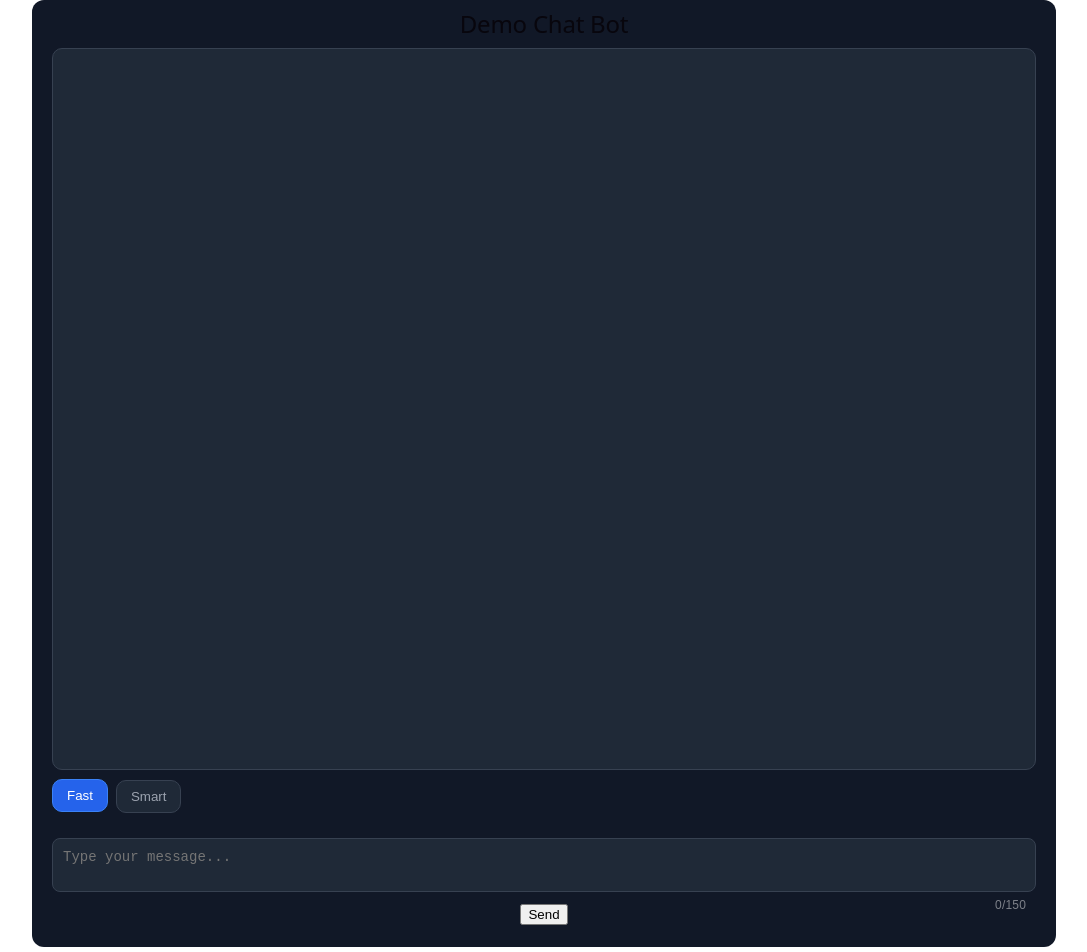
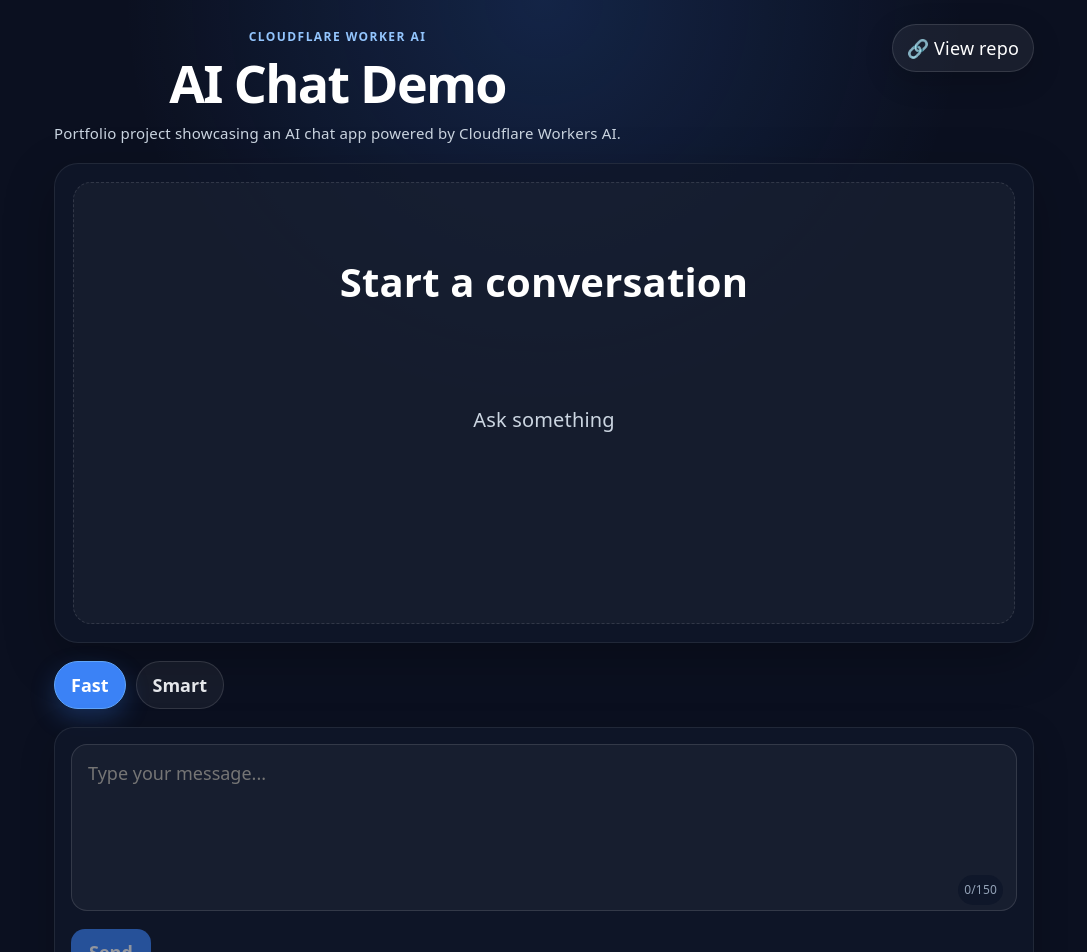
Before and after one commit to Hmm-09876/cloudflare-workers-ai-chat, a React (Vite) app: page / in a window 1280 px wide. Shown: the top 952 px of the page, without its empty margins (96-1183 px from the left). Built offline with nearby package versions, Linux system fonts and the light colour scheme.

Commit message:
0.0.9 updated UI/UX

```diff
--- a/src/components/ChatUI.jsx
+++ b/src/components/ChatUI.jsx
@@ -1,26 +1,74 @@
-// import MessageBubble from "./chat/MessageBubble";
 import ModeToggle from "./chat/ModeToggle";
 import Composer from "./chat/Composer";
 import { styles } from "./chat/styles"
 import MessageList from "./chat/MessageList";
 
-export default function ChatUI(props) {
+export default function ChatUI({
+  messages,
+  input,
+  loading,
+  chatBoxRef,
+  onSend,
+  handleInputChange,
+  handleKeyDown,
+  mode,
+  setMode,
+  maxInputLength,
+}) {
   return (
-    <div style={styles.container}>
-      <h2 style={styles.title}>Demo Chat Bot</h2>
+    // <div style={styles.container}>
+    //   <h2 style={styles.title}>Demo Chat Bot</h2>
 
-      <MessageList messages={props.messages} chatBoxRef={props.chatBoxRef} />
+    //   <MessageList messages={props.messages} chatBoxRef={props.chatBoxRef} />
 
-      <ModeToggle mode={props.mode} setMode={props.setMode} />
+    //   <ModeToggle mode={props.mode} setMode={props.setMode} />
 
-      <Composer
-        input={props.input}
-        handleInputChange={props.handleInputChange}
-        handleKeyDown={props.handleKeyDown}
-        onSend={props.onSend}
-        loading={props.loading}
-        maxInputLength={props.maxInputLength}
-      />
-    </div>
+    //   <Composer
+    //     input={props.input}
+    //     handleInputChange={props.handleInputChange}
+    //     handleKeyDown={props.handleKeyDown}
+    //     onSend={props.onSend}
+    //     loading={props.loading}
+    //     maxInputLength={props.maxInputLength}
+    //   />
+    // </div>
+
+    <main style={styles.page}>
+      <section style={styles.shell}>
+        <div style={styles.topBar}>
+          <div>
+            <p style={styles.kicker}>Cloudflare Worker AI</p>
+            <h1 style={styles.title}>AI Chat Demo</h1>
+            <p style={styles.subtitle}>
+              Portfolio project showcasing an AI chat app powered by Cloudflare Workers AI.
+            </p>
+          </div>
+
+          <a
+            href="https://github.com/Hmm-09876/cloudflare-workers-ai-chat.git"
+            target="_blank"
+            rel="noreferrer"
+            style={styles.repoLink}
+          >
+            🔗 View repo
+          </a>
+        </div>
+
+        <div style={styles.chatBox}>
+          <MessageList messages={messages} chatBoxRef={chatBoxRef} />
+        </div>
+
+        <ModeToggle mode={mode} setMode={setMode} />
+
+        <Composer
+          input={input}
+          loading={loading}
+          onSend={onSend}
+          handleInputChange={handleInputChange}
+          handleKeyDown={handleKeyDown}
+          maxInputLength={maxInputLength}
+        />
+      </section>
+    </main>
   );
 }
--- a/src/components/chat/Composer.jsx
+++ b/src/components/chat/Composer.jsx
@@ -1,4 +1,5 @@
 import { styles } from "./styles"
+import { useRef } from "react";
 
 export default function Composer({
     // messages,
@@ -13,23 +14,66 @@
     maxInputLength,
     handleInputChange,
 }) {
+    // const inputRef = useRef(null);
     return (
+        // <div style={styles.inputWrapper}>
+        //     <textarea
+        //         value={input}
+        //         onChange={handleInputChange}
+        //         onKeyDown={handleKeyDown}
+        //         placeholder="Type your message..."
+        //         style={styles.input}
+        //     />
+
+        //     <div style={styles.counter}>
+        //         {input.length}/{maxInputLength}
+        //     </div>
+
+        //     <button onClick={onSend} disabled={loading} style={styles.button}>
+        //         {loading ? "Thinking..." : "Send"}
+        //     </button>
+        // </div>
+
+        <div style={styles.composer}>
             <div style={styles.inputWrapper}>
                 <textarea
+                    // ref={inputRef}
                     value={input}
                     onChange={handleInputChange}
-                onKeyDown={handleKeyDown}
+                    // onKeyDown={(e) => {
+                    //     handleKeyDown?.(e);
+
+                    //     if (e.key === "Enter" && !e.shiftKey) {
+                    //         setTimeout(() => {
+                    //             inputRef.current?.focus();
+                    //         }, 0);
+                    //     }
+                    // }}
+                    onKeyDown={(handleKeyDown)}
                     placeholder="Type your message..."
+                    rows={4}
+                    disabled={false}
                     style={styles.input}
                 />
 
-            <div style={styles.counter}>
+                <span style={styles.inputCounter}>
                     {input.length}/{maxInputLength}
+                </span>
             </div>
 
-            <button onClick={onSend} disabled={loading} style={styles.button}>
+            <div style={styles.composerFooter}>
+                <button
+                    // type="button"
+                    onClick={onSend}
+                    disabled={loading || !input.trim()}
+                    style={{
+                        ...styles.button,
+                        ...(loading || !input.trim() ? styles.buttonDisabled : {}),
+                    }}
+                >
                     {loading ? "Thinking..." : "Send"}
                 </button>
             </div>
+        </div>
     );
 }
--- a/src/components/chat/MessageList.jsx
+++ b/src/components/chat/MessageList.jsx
@@ -1,11 +1,38 @@
 import MessageBubble from "./MessageBubble";
 import { styles } from "./styles";
+import { useEffect } from "react";
 
 export default function MessageList({ messages, chatBoxRef }) {
+    useEffect(() => {
+        if (chatBoxRef.current) {
+            chatBoxRef.current.scrollTo({
+                top: chatBoxRef.current.scrollHeight,
+                behavior: "smooth",
+            });
+        }
+    }, [messages]);
+
+    if (!messages.length) {
+        return (
+            <div style={styles.emptyState}>
+                <h3 style={styles.emptyTitle}>Start a conversation</h3>
+                <p style={styles.emptyText}>
+                    Ask something
+                </p>
+            </div>
+        )
+    }
+
     return (
-        <div style={styles.chatBox} ref={chatBoxRef}>
+        // <div style={styles.chatBox} ref={chatBoxRef}>
+        //     {messages.map((msg, i) => (
+        //         <MessageBubble key={i} msg={msg} />
+        //     ))}
+        // </div>
+
+        <div ref={chatBoxRef} style={styles.messageList}>
             {messages.map((msg, i) => (
-                <MessageBubble key={i} msg={msg} />
+                <MessageBubble key={`${msg.role}-${i}`} msg={msg} />
             ))}
         </div>
     );
--- a/src/components/chat/ModeToggle.jsx
+++ b/src/components/chat/ModeToggle.jsx
@@ -1,14 +1,15 @@
 import { styles } from "./styles"
 
-export default function ModeToggle({ mode, setMode}) {
+export default function ModeToggle({ mode, setMode }) {
     return (
         <div style={styles.modeRow}>
             <button
                 onClick={() => setMode("fast")}
                 style={{
                     ...styles.modeButton,
-                    ...(mode === "fast" ? styles.modeButtonActive : {})
-                }}>
+                    ...(mode === "fast" ? styles.modeButtonActive : {}),
+                }}
+            >
                 Fast
             </button>
             <button
--- a/src/components/chat/styles.ts
+++ b/src/components/chat/styles.ts
@@ -1,102 +1,264 @@
 export const styles = {
-  container: {
-    width: "80vw",
-    margin: "0 auto",
-    fontFamily: "Arial, sans-serif",
+  page: {
+    minHeight: "100vh",
+    padding: "24px",
+    background:
+      "radial-gradient(circle at top, rgba(59, 130, 246, 0.18), transparent 35%), #0b1020",
+    color: "#e5e7eb",
     display: "flex",
     flexDirection: "column",
-    backgroundColor: "#111827",
-    padding: 20,
-    borderRadius: 12,
-    color: "#fff",
-    height: "100%",
-    boxSizing: "border-box",
+    overflowX: "auto",
+  },
+
+  shell: {
+    flex: 1,
+    minHeight: 0,
+    width: "980px",
+    maxWidth: "100%",
+    margin: "0 auto",
+    display: "flex",
+    flexDirection: "column",
+    gap: "18px",
+  },
+
+  topBar: {
+    display: "flex",
+    justifyContent: "space-between",
+    alignItems: "flex-start",
+    gap: "16px",
+    flexWrap: "wrap",
+  },
+
+///////////////////////////////////////////////////////////////////////////////////////////////////////
+
+  kicker: {
+    margin: "0 0 6px",
+    fontSize: "12px",
+    fontWeight: 700,
+    letterSpacing: "0.12em",
+    textTransform: "uppercase",
+    color: "#93c5fd",
   },
 
   title: {
-    textAlign: "center",
-    marginBottom: 10,
-    marginTop: -10,
+    margin: 0,
+    fontSize: "clamp(32px, 5vw, 52px)",
+    lineHeight: 1.05,
+    fontWeight: 800,
+    color: "#ffffff",
+    // textAlign: "center",
+    // marginBottom: 10,
+    // marginTop: -10,
+  },
+
+  subtitle: {
+    margin: "10px 0 0",
+    maxWidth: "680px",
+    fontSize: "15px",
+    lineHeight: 1.6,
+    color: "#cbd5e1",
+  },
+
+  repoLink: {
+    display: "inline-flex",
+    alignItems: "center",
+    gap: "8px",
+    padding: "10px 14px",
+    borderRadius: "999px",
+    background: "rgba(255, 255, 255, 0.06)",
+    color: "#ffffff",
+    textDecoration: "none",
+    border: "1px solid rgba(255, 255, 255, 0.12)",
+    boxShadow: "0 8px 30px rgba(0, 0, 0, 0.18)",
+    whiteSpace: "nowrap",
+  },
+
+//////////////////////////////////////////////////////////////////////////////////////////////
+
+  modeRow: {
+    display: "flex",
+    gap: "10px",
+    flexWrap: "wrap",
+  },
+
+  modeButton: {
+    padding: "10px 16px",
+    borderRadius: "999px",
+    border: "1px solid rgba(255, 255, 255, 0.12)",
+    background: "rgba(255, 255, 255, 0.05)",
+    color: "#e5e7eb",
+    cursor: "center",
+    fontWeight: 600,
+  },
+
+  modeButtonActive: {
+    background: "#3b82f6",
+    borderColor: "#60a5fa",
+    color: "#ffffff",
+    boxShadow: "0 10px 24px rgba(59, 130, 246, 0.25)",
   },
 
   chatBox: {
-    border: "1px solid #374151",
-    borderRadius: 10,
-    padding: 10,
-    height: 700,
-    overflowY: "auto",
+    height: "60vh",
+    minHeight: "420px",
+    padding: "18px",
+    borderRadius: "24px",
+    overflow: "hidden",
     display: "flex",
     flexDirection: "column",
-    gap: 8,
-    backgroundColor: "#1f2937"
+    background: "rgba(15, 23, 42, 0.8)",
+    border: "1px solid rgba(255, 255, 255, 0.08)",
+    boxShadow: "0 16px 50px rgba(0, 0, 0, 0.26)",
   },
 
-  message: {
-    padding: "10px 14px",
-    borderRadius: 16,
+  messageList: {
+    // flex: 1,
+    // minHeight: 0,
+    overflowY: "auto",
+    scrollBehavior: "smooth",
+    display: "flex",
+    flexDirection: "column",
+    gap: "12px",
+    maxHeight: "480px",
+    overFlowY: "auto",
+    paddingRight: "4px",
+    alignItems: "flex-start",
+  },
+
+  emptyState: {
+    // minHeight: "260px",
+    height: "100%",
+    display: "flex",
+    flexDirection: "column",
+    alignItems: "center",
+    justifyContent: "center",
+    textAlign: "center",
+    padding: "24px",
+    borderRadius: "18px",
+    background: "rgba(255, 255, 255, 0.03)",
+    border: "1px dashed rgba(255, 255, 255, 0.12)",
+  },
+
+  emptyTitle: {
+    margin: "0 0 8px",
+    fontSize: "40px",
+    fontWeight: 700,
+    color: "#ffffff",
+  },
+
+  emptyText: {
+    margin: 100,
+    fontSize: "20px",
+    lineHeight: 1.7,
+    color: "#cbd5e1",
+    maxWidth: "520px",
+  },
+
+///////////////////////////////////////////////////////////////////////////////////////////////////
+
+  bubble: {
+    padding: "14px 16px",
+    borderRadius: "18px",
+    border: "1px solid rgba(255, 255, 255, 0.08)",
+    width: "fit-content",
     maxWidth: "70%",
+  },
+
+  userBubble: {
+    marginLeft: "auto",
+    background: "rgba(59, 130, 246, 0.18)",
+    borderColor: "rgba(96, 165, 250, 0.25)",
+  },
+
+  assistantBubble: {
+    alignSelf: "flex-start",
+    background: "rgba(255, 255, 255, 0.05)",
+  },
+
+  // roleLabel: {
+  //   marginBottom: "8px",
+  //   fontSize: "12px",
+  //   fontWeight: 700,
+  //   letterSpacing: "0.04em",
+  //   textTransform: "uppercase",
+  //   color: "#93c5fd",
+  // },
+
+  messageBody: {
+    fontSize: "15px",
+    lineHeight: 1.7,
+    color: "#e5e7eb",
     wordBreak: "break-word",
-    display: "block",
     textAlign: "left",
-    lineHeight: 1.4,
+  },
+
+  plainText: {
     whiteSpace: "pre-wrap",
-    overflowWrap: "anywhere",
+  },
+
+  composer: {
+    display: "flex",
+    flexDirection: "column",
+    gap: "12px",
+    padding: "16px",
+    borderRadius: "20px",
+    background: "rgba(15, 23, 42, 0.8)",
+    border: "1px solid rgba(255, 255, 255, 0.08)",
+    boxShadow: "0 10px 35px rgba(0, 0, 0, 0.2)",
   },
 
   inputWrapper: {
-    marginTop: 20,
     position: "relative",
   },
 
-  counter: {
-    position: "absolute",
-    right: 10,
-    bottom: 8,
-    fontSize: 12,
-    opacity: 0.45,
-    pointerEvents: "none",
+  input: {
+    width: "100%",
+    resize: "none",
+    minHeight: "110px",
+    padding: "14px 16px",
+    borderRadius: "16px",
+    border: "1px solid rgba(255, 255, 255, 0.12)",
+    background: "rgba(255, 255, 255, 0.04)",
+    color: "#ffffff",
+    outline: "none",
+    lineHeight: 1.6,
+    paddingBottom: "36px",
   },
 
-  input: {
-    marginTop: 5,
-    padding: 10,
-    borderRadius: 8,
-    border: "1px solid #374151",
-    resize: "none",
-    minHeight: 50,
-    fontSize: 14,
-    backgroundColor: "#1f2937",
-    color: "#fff",
-    textAlign: "left",
-    boxSizing: "border-box",
-    width: "100%",
-    outline: "none",
+  inputCounter: {
+    position: "absolute",
+    right: "14px",
+    bottom: "12px",
+    fontSize: "12px",
+    color: "#94a3b8",
+    pointerEvents: "none",
+    background: "rgba(15, 23, 42, 0.9)",
+    padding: "2px 6px",
+    borderRadius: "999px",
+  },
+
+  composerFooter: {
+    display: "flex",
+    justifyContent: "space-between",
+    alignItems: "center",
+    gap: "12px",
+    flexWrap: "wrap",
   },
 
   button: {
-    marginTop: 5,
+    padding: "10px 18px",
+    borderRadius: "14px",
+    border: "none",
+    background: "#3b82f6",
+    color: "#ffffff",
+    cursor: "pointer",
+    fontWeight: 700,
+    boxShadow: "0 10px 24px rgba(59, 130, 246, 0.25)",
   },
 
-  modeRow: {
-    display: "flex",
-    gap: 8,
-    marginTop: 10,
-  },
-
-  modeButton: {
-    padding: "8px 14px",
-    borderRadius: 10,
-    border: "1px solid #374151",
-    background: "#1f2937",
-    color: "#9ca3af",
-    cursor: "pointer",
-    transition: "all 0.15s ease",
-  },
-
-  modeButtonActive: {
-    background: "#2563eb",
-    color: "#fff",
-    border: "1px solid #3b82f6",
-    transform: "translateY(-1px)",
+  buttonDisabled: {
+    opacity: 0.55,
+    cursor: "not-allowed",
+    boxShadow: "none",
   },
 };
--- a/src/index.css
+++ b/src/index.css
@@ -109,3 +109,27 @@
   padding: 4px 8px;
   background: var(--code-bg);
 }
+
+* {
+  box-sizing: border-box;
+}
+
+html,
+body,
+#root {
+  min-height: 100%;
+  margin: 0;
+}
+
+body {
+  background: #0b1020;
+}
+
+a {
+  color: inherit;
+}
+
+button,
+textarea {
+  font: inherit;
+}
```
Also changed, not shown: src/components/chat/MessageBubble.jsx (+27 -8 lines). Lines whose indentation alone changed are shown as unchanged.
